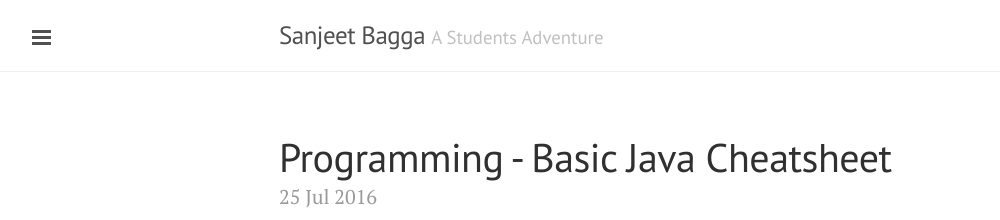
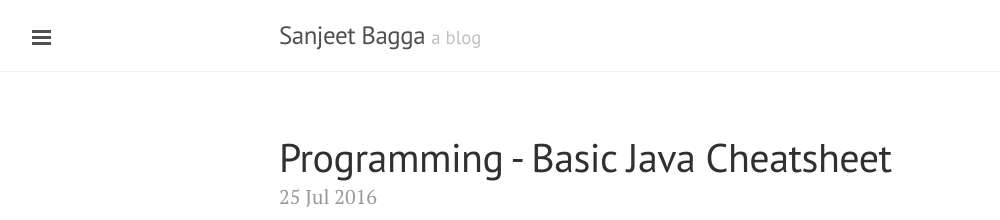
Before and after one commit to sanjeetbagga/sanjeetbagga.github.io, a Jekyll site: the page built from index.html, in a window 1280 px wide and 900 px high. Shown: the top 220 px of the window, without its empty margins (1-1001 px from the left). Built offline with Jekyll 4.4.1, drawn with Linux system fonts in a browser that asks for light colours; the list of posts is cut into pages by our own code; part of the change alters nothing that is shown.

Commit message:
Update _config.yml

```diff
--- a/_config.yml
+++ b/_config.yml
@@ -3,6 +3,6 @@ pygments: true
 markdown: kramdown
 url: http://sanjeetbagga.github.io
 title: Sanjeet Bagga
-tagline: A Students Adventure
-description: What's up guys, this blog will be my way of communicating my ideas and advocating my thoughts.
+tagline: a blog
+description: Sanjeet Bagga
 paginate: 5
```
